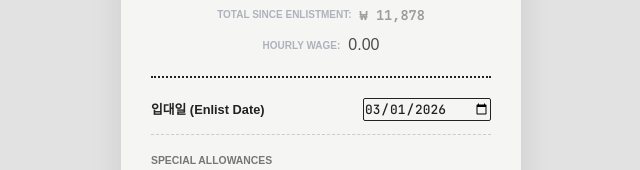
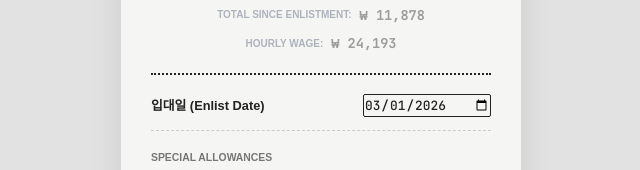
Before and after one commit to didam00/gunbong, a plain HTML site: page index.html in a window 1280 px wide. Shown: the part 219-389 px from the top of the page, 319-959 px from the left. Drawn offline with nearby package versions, Linux system fonts and the light colour scheme; a web font is replaced by a local one.

Commit message:
index.html 업데이트

```diff
--- a/index.html
+++ b/index.html
@@ -25,7 +25,7 @@
         }
 
         /* 숫자 및 고정폭 데이터용 폰트 */
-        .mono, .ticker, .ticker-total, #clock {
+        .mono, .ticker, .ticker-total, #clock, .hourly-wage {
             font-family: 'JetBrains Mono', monospace;
         }
 
@@ -62,7 +62,7 @@
             font-variant-numeric: tabular-nums;
         }
 
-        .ticker-total {
+        .ticker-total, .hourly-wage {
             font-size: 0.85rem;
             color: #888;
             font-weight: 700;
@@ -108,7 +108,7 @@
                 <span class="text-[10px] font-bold text-gray-400">TOTAL SINCE ENLISTMENT:</span>
                 <span class="ticker-total" id="total-ticker">0.00</span>
             </div>
-            <div class="flex justify-center items-center gap-2 opacity-80">
+            <div class="flex justify-center items-center gap-2 opacity-80 mt-[-16px]">
                 <span class="text-[10px] font-bold text-gray-400">HOURLY WAGE:</span>
                 <span class="hourly-wage" id="hourly-wage">0.00</span>
             </div>
@@ -279,13 +279,13 @@
             const startOfToday = new Date(now.getFullYear(), now.getMonth(), now.getDate());
             const daysInMonth = new Date(now.getFullYear(), now.getMonth() + 1, 0).getDate();
             const earnedToday = (now - startOfToday) / 86400000 * (currentPay / daysInMonth);
-            const houly = currentPay / daysInMonth
+            const hourly = currentPay / daysInMonth
 
             todayTicker.innerText = earnedToday.toLocaleString('ko-KR', { minimumFractionDigits: 2, maximumFractionDigits: 2 });
             totalTicker.innerText = `₩ ${Math.floor(totalEarned).toLocaleString()}`;
             monthlyEl.innerText = `₩ ${currentPay.toLocaleString()}`;
             rankDisplay.innerText = currentRank;
-            hourlyWage.innerText = `₩ ${Math.floor(hourly.toLocaleString())}`;
+            hourlyWage.innerText = `₩ ${Math.floor(hourly).toLocaleString()}`;
 
             const y = now.getFullYear();
             const mo = String(now.getMonth() + 1).padStart(2, '0');
```
